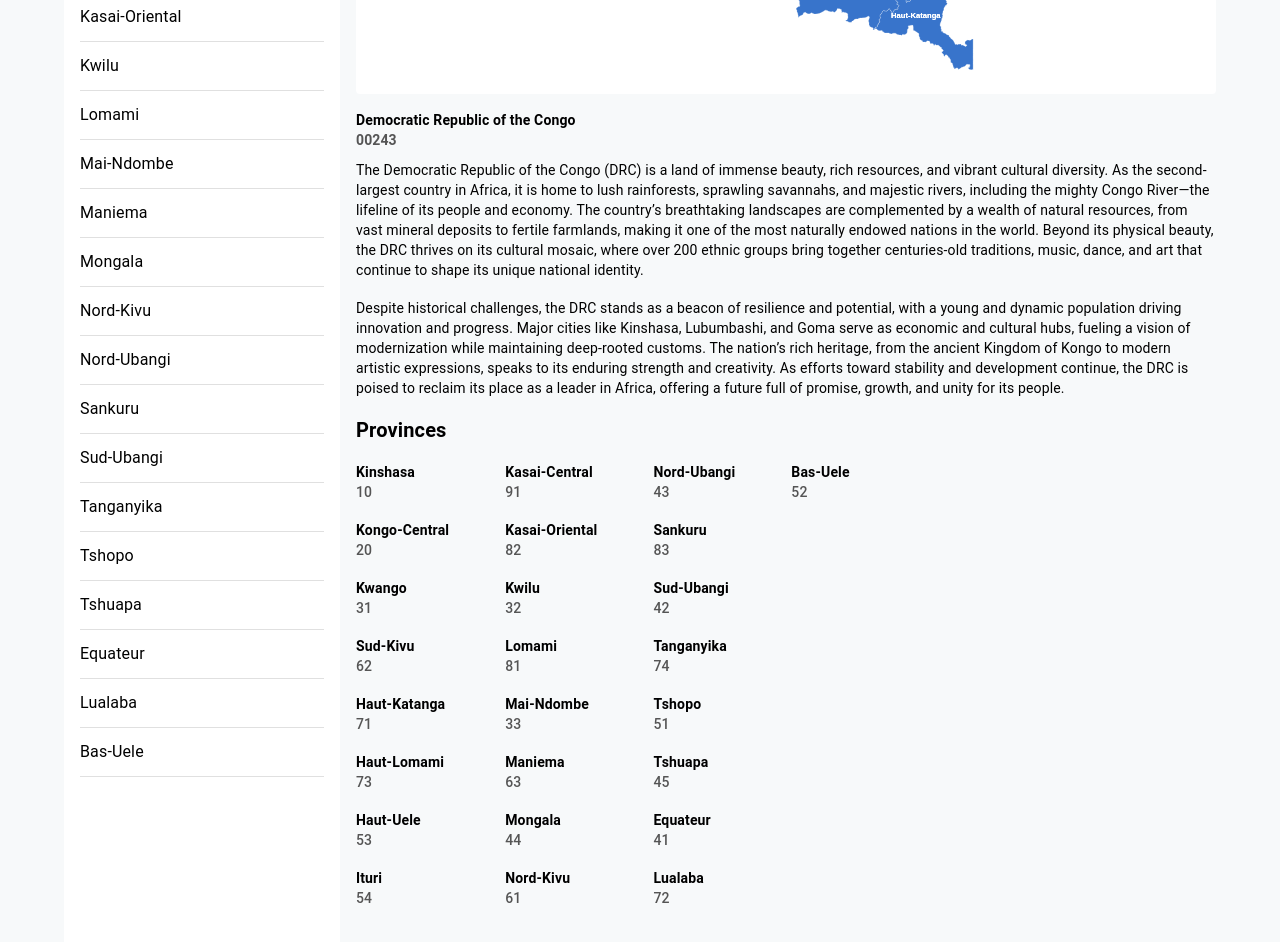
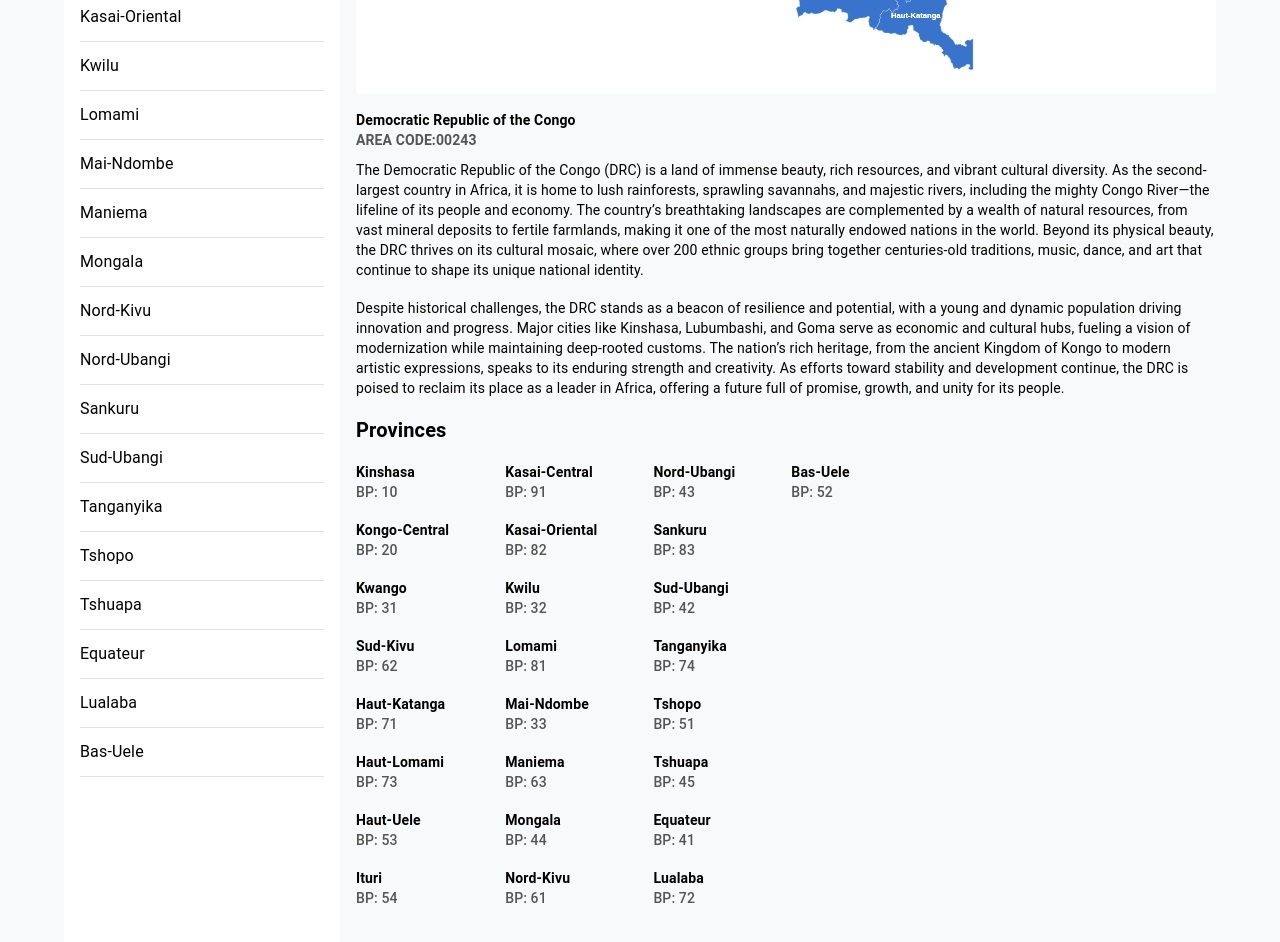
Before and after one commit to RomainShindano/congodetails, a Next.js app: page / in a window 1280 px wide. Shown: the part 520-1462 px from the top of the page. Built offline with nearby package versions, Linux system fonts and the light colour scheme.

Commit message:
new deatails

```diff
--- a/src/app/page.js
+++ b/src/app/page.js
@@ -23,7 +23,7 @@ export default function Home() {
           </Typography>
         </Grid2>
         <Grid2>
-          <Typography variant="body2">Location</Typography>
+          {/* <Typography variant="body2">Location</Typography> */}
         </Grid2>
       </Grid2>
       <Card elevation={0}>
@@ -37,7 +37,7 @@ export default function Home() {
           Democratic Republic of the Congo
         </Typography>
         <Typography variant="subtitle2" fontWeight={"bold"} color="#555555">
-          00243
+          AREA CODE:00243
         </Typography>
       </Grid2>
 
@@ -65,7 +65,7 @@ export default function Home() {
                     {province.name}
                   </Typography>
                   <Typography variant="subtitle2" color="#555555">
-                    {province.postal_code}
+                    BP: {province.postal_code}
                   </Typography>
                 </Grid2>
               </ListItem>
@@ -81,7 +81,7 @@ export default function Home() {
                     {province.name}
                   </Typography>
                   <Typography variant="subtitle2" color="#555555">
-                    {province.postal_code}
+                    BP: {province.postal_code}
                   </Typography>
                 </Grid2>
               </ListItem>
@@ -97,7 +97,7 @@ export default function Home() {
                     {province.name}
                   </Typography>
                   <Typography variant="subtitle2" color="#555555">
-                    {province.postal_code}
+                    BP: {province.postal_code}
                   </Typography>
                 </Grid2>
               </ListItem>
@@ -113,7 +113,7 @@ export default function Home() {
                     {province.name}
                   </Typography>
                   <Typography variant="subtitle2" color="#555555">
-                    {province.postal_code}
+                    BP: {province.postal_code}
                   </Typography>
                 </Grid2>
               </ListItem>
```
Also changed, not shown: src/app/province/[province]/page.js (+4 -4 lines).
